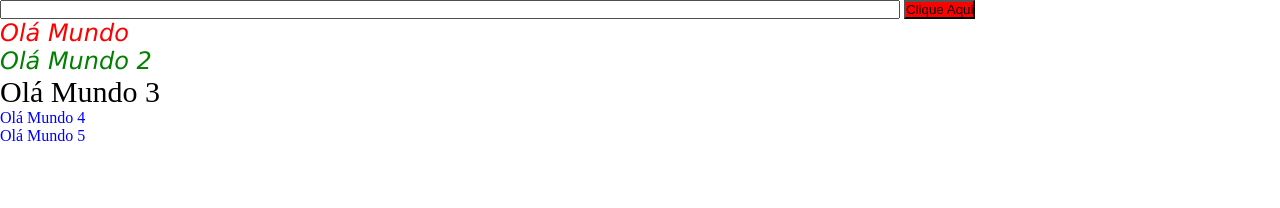
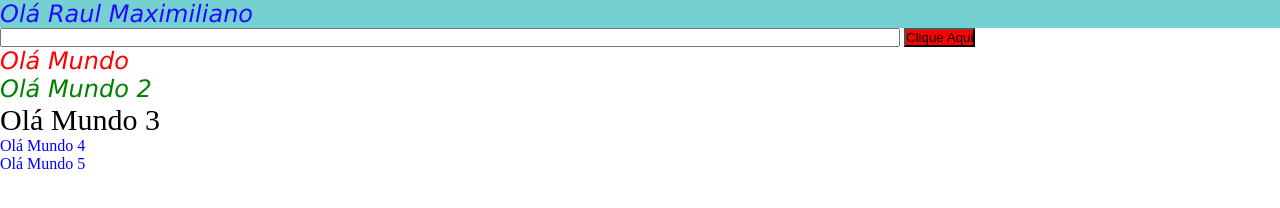
Before and after one commit to RaulMCFidelis/Projetos-Front-End, a plain HTML site: page modulo-css/index.html in a window 1280 px wide. Drawn offline with Linux system fonts and the light colour scheme.

Commit message:
Cores e backgrounds

```diff
--- a/modulo-css/index.html
+++ b/modulo-css/index.html
@@ -7,6 +7,10 @@
     <title>Módulo CSS</title>
 </head>
 <body>
+
+    <div>
+        <h2>Olá Raul Maximiliano</h2>
+    </div>
     <form action="">
         <input type="text">
         <input type="button" value="Clique Aqui"/>
--- a/modulo-css/style.css
+++ b/modulo-css/style.css
@@ -42,3 +42,11 @@ p.paragrafo{
 [type=text]{
     width: 900px;
 }
+
+div{
+    background-color: rgba(25, 178, 178, 0.596);
+}
+
+h2{
+    color: rgba(34, 0, 255, 0.956);
+}
```
